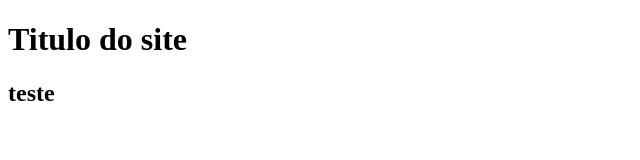
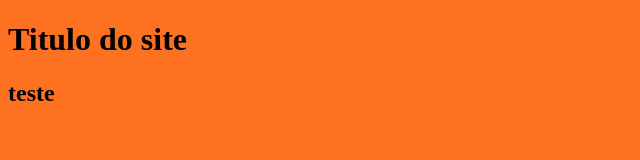
Before and after one commit to LucasFernandoB/Projeto-Gamei-Loja-Roupas, a plain HTML site: page index.html in a window 1280 px wide. Shown: the whole page, without its empty margins (0-640 px from the left). Drawn offline with Linux system fonts and the light colour scheme.

Commit message:
design inicial

```diff
--- /dev/null
+++ b/estilo/style.css
@@ -0,0 +1,3 @@
+body{
+    background-color: rgba(255, 94, 0, 0.87);
+}
--- a/index.html
+++ b/index.html
@@ -5,6 +5,8 @@
     <meta http-equiv="X-UA-Compatible" content="IE=edge">
     <meta name="viewport" content="width=device-width, initial-scale=1.0">
     <title>Gamei</title>
+    <link rel="stylesheet" href="estilo/style.css">
+
 </head>
 <body>
     <main>
@@ -17,6 +19,7 @@
             </h2>
         </article>
 
+
     </main>
 
 
```
